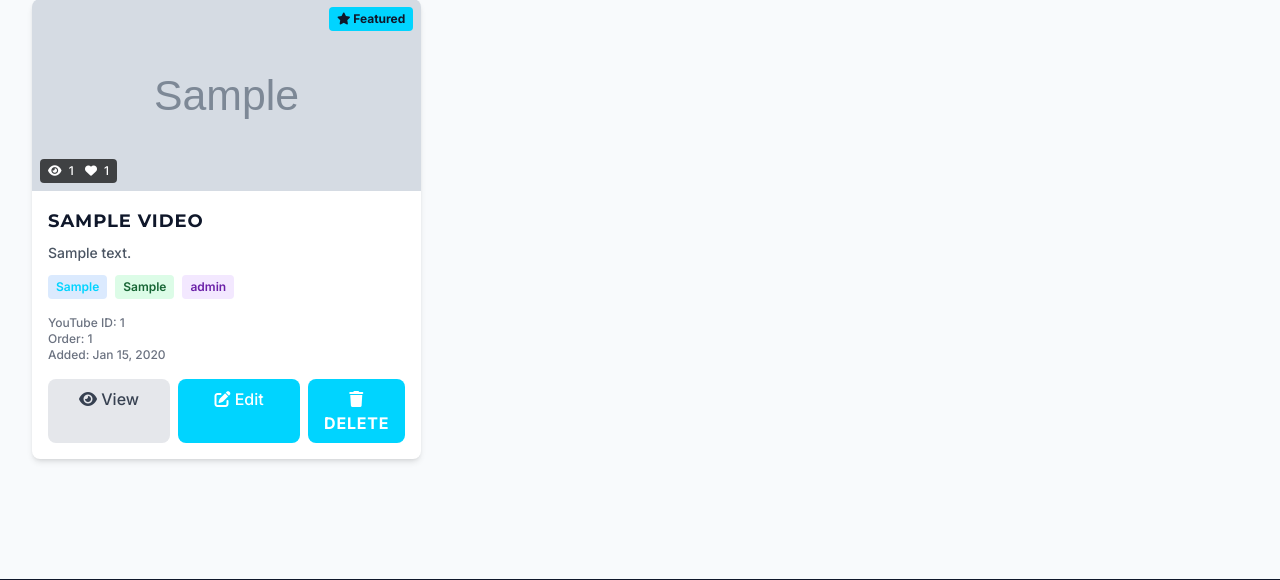
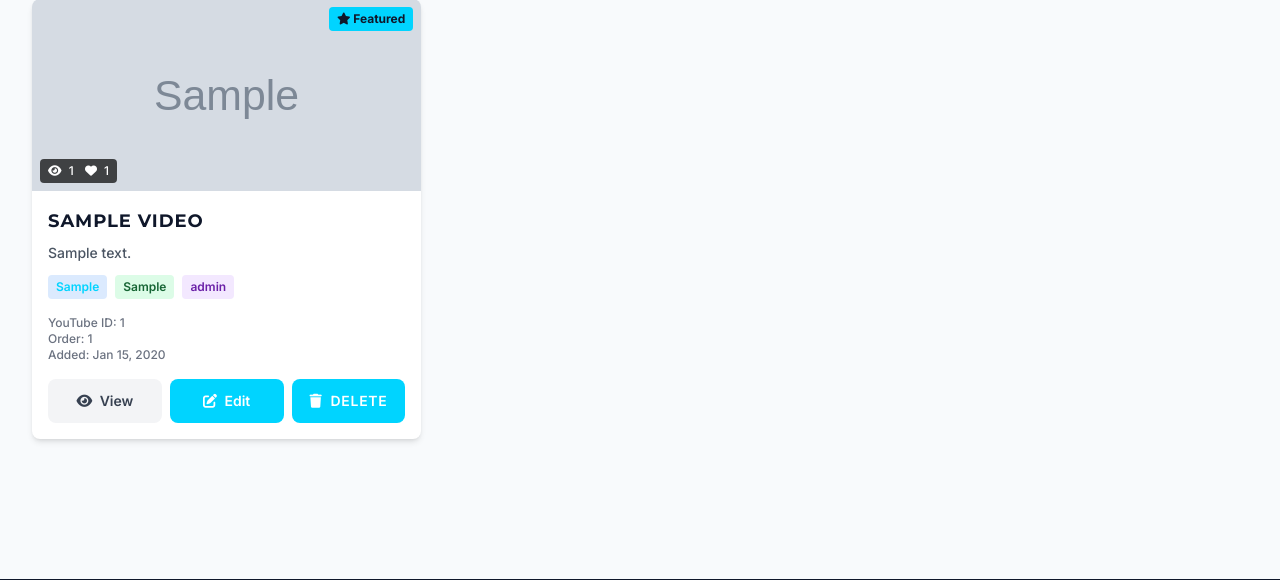
Before and after one commit to pac-dan/whiterabbit, a Flask app: page /admin/videos in a window 1280 px wide. Shown: the part 221-801 px from the top of the page. Run offline with Flask 3, Linux system fonts and the light colour scheme; a user stored in the database is signed in; tables that the repository leaves empty hold one stand-in row (values such as "Sample post"); grey boxes marked "Sample" are stand-in pictures; some libraries are stand-ins or nearby versions.

Commit message:
Redesigned admin buttons - uniform styling with grid layout, semibold text, proper spacing

```diff
--- a/app/templates/admin/videos.html
+++ b/app/templates/admin/videos.html
@@ -73,21 +73,21 @@
                 </div>
 
                 <!-- Actions -->
-                <div class="flex space-x-2">
+                <div class="grid grid-cols-3 gap-2">
                     <a href="{{ url_for('main.video_detail', video_id=video.id) }}" target="_blank"
-                       class="flex-1 text-center bg-gray-200 text-gray-700 px-4 py-2 rounded-lg hover:bg-gray-300 transition">
-                        <i class="fas fa-eye"></i> View
+                       class="text-center bg-gray-100 text-gray-700 px-4 py-3 rounded-lg font-semibold hover:bg-gray-200 transition text-sm">
+                        <i class="fas fa-eye mr-1"></i> View
                     </a>
                     <a href="{{ url_for('admin.edit_video', video_id=video.id) }}"
-                       class="flex-1 text-center bg-[#00D4FF] text-white px-4 py-2 rounded-lg hover:bg-[#00D4FF] transition">
-                        <i class="fas fa-edit"></i> Edit
+                       class="text-center bg-[#00D4FF] text-white px-4 py-3 rounded-lg font-semibold hover:bg-blue-500 transition text-sm">
+                        <i class="fas fa-edit mr-1"></i> Edit
                     </a>
                     <form method="POST" action="{{ url_for('admin.delete_video', video_id=video.id) }}"
-                          onsubmit="return confirm('Are you sure you want to delete this video? This cannot be undone.');" class="flex-1">
+                          onsubmit="return confirm('Are you sure you want to delete this video? This cannot be undone.');">
                         <input type="hidden" name="csrf_token" value="{{ csrf_token() }}"/>
                         <button type="submit"
-                                class="w-full bg-red-100 text-red-700 px-4 py-2 rounded-lg hover:bg-red-200 transition">
-                            <i class="fas fa-trash"></i> DELETE
+                                class="w-full bg-red-600 text-white px-4 py-3 rounded-lg font-semibold hover:bg-red-700 transition text-sm">
+                            <i class="fas fa-trash mr-1"></i> Delete
                         </button>
                     </form>
                 </div>
```
Also changed, not shown: app/templates/admin/packages.html (+6 -6 lines), app/templates/admin/testimonials.html (+6 -6 lines).
